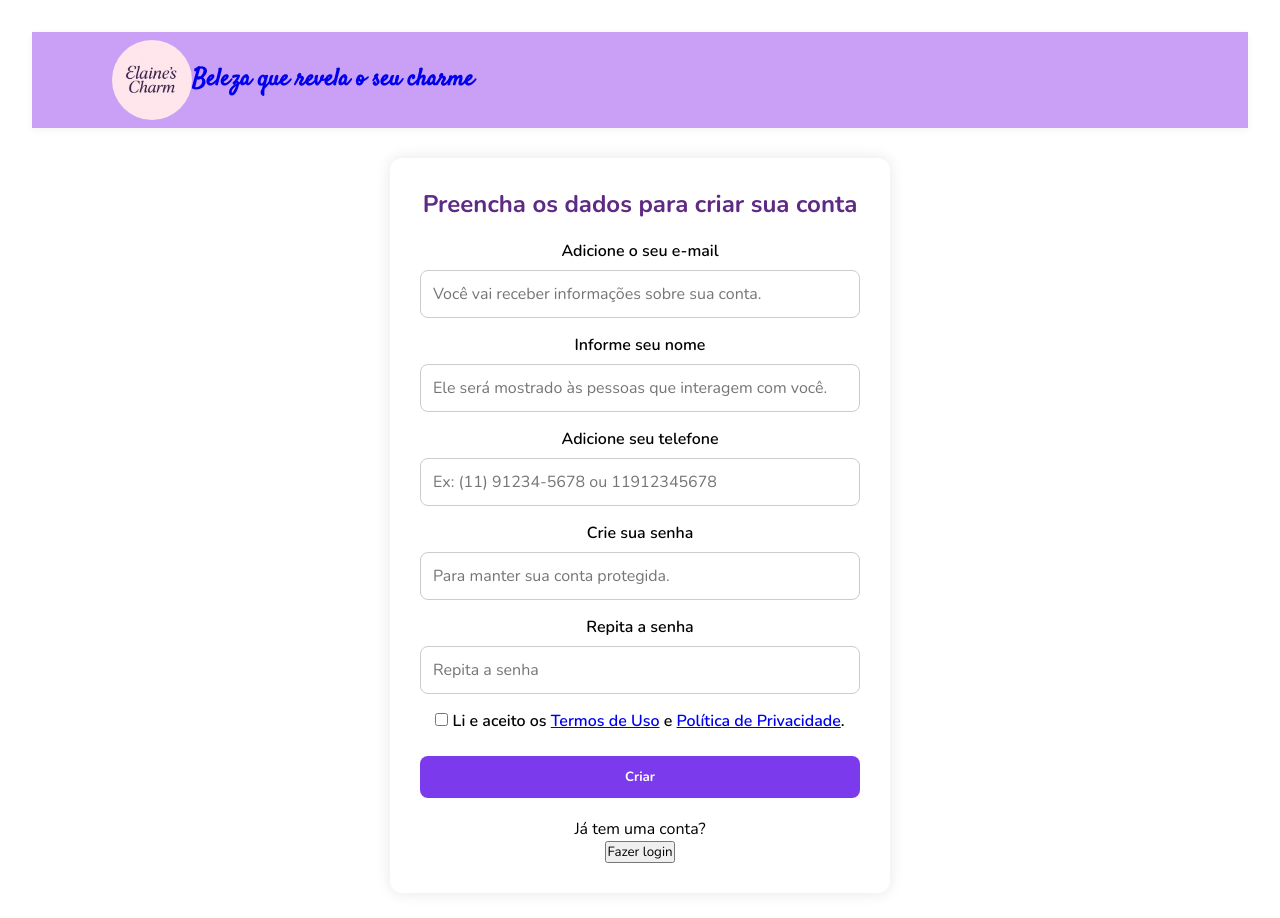
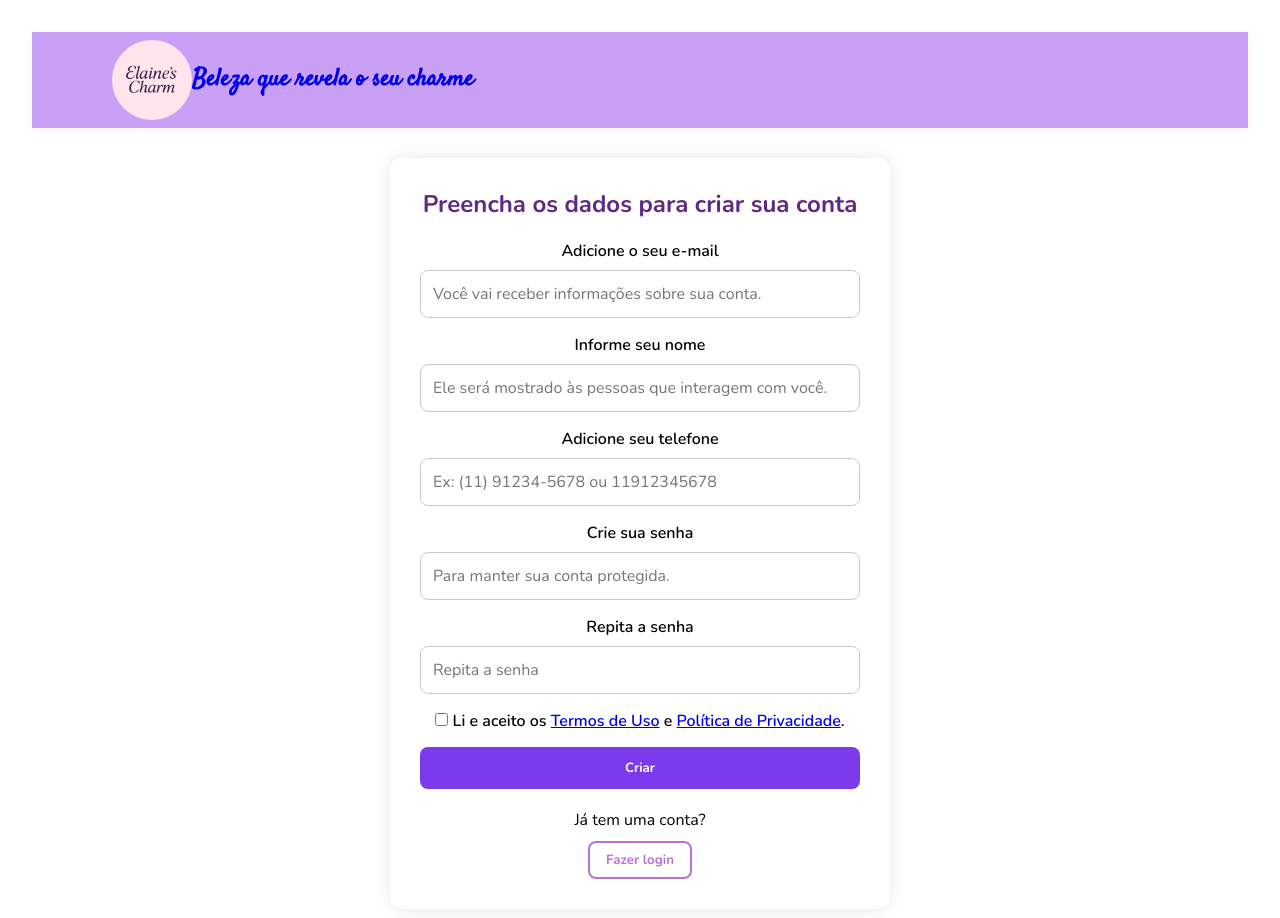
Before and after one commit to Elaine-Tavares/ecommerce-react-php, a React (Vite) app: page /criarConta in a window 1280 px wide. Shown: the top 918 px of the page. Built offline with nearby package versions, Linux system fonts and the light colour scheme.

Commit message:
estilização

```diff
--- a/src/pages/CriarConta.jsx
+++ b/src/pages/CriarConta.jsx
@@ -141,7 +141,7 @@ export default function CriarConta() {
          />
         </div>
 
-        <div className={styles.div_form}>
+        <div className={styles.div_form_check}>
           <label>
             <input
               type="checkbox"
--- a/src/pages/CriarConta.module.css
+++ b/src/pages/CriarConta.module.css
@@ -90,6 +90,14 @@
   font-weight: 600;
 }
 
+.div_form_check{
+  margin-bottom: 8px;
+  font-weight: 600;
+  margin: 0 auto;
+  text-align: center;
+  margin-bottom: 15px;
+}
+
 .div_form input[type="email"],
 .div_form input[type="text"],
 .div_form input[type="tel"],
@@ -114,6 +122,24 @@
 .div_form input[type="submit"]:hover {
   background-color: #5b21b6;
 }
+
+.botaoLogarSecundario {
+  background: transparent;
+  border: 2px solid #b872d8;
+  color: #b872d8;
+  padding: 8px 16px;
+  border-radius: 8px;
+  font-weight: bold;
+  cursor: pointer;
+  margin-top: 10px;
+  transition: all 0.3s ease;
+}
+
+.botaoLogarSecundario:hover {
+  background: #b872d8;
+  color: white;
+}
+
 
 /* Responsivo */
 @media (max-width: 768px) {
@@ -162,4 +188,5 @@
   .form_criar_conta h2 {
     font-size: 18px;
   }
+
 }
--- a/src/pages/Entrar.module.css
+++ b/src/pages/Entrar.module.css
@@ -94,42 +94,6 @@
   color: white;
 }
 
-.botaoLogar {
-  background-color: #b872d8; /* lilás médio */
-  color: white;
-  border: none;
-  padding: 10px 20px;
-  margin: 10px auto;
-  display: block;
-  font-size: 16px;
-  border-radius: 8px;
-  cursor: pointer;
-  font-weight: bold;
-  transition: background-color 0.3s ease, transform 0.2s ease;
-}
-
-.botaoLogar:hover {
-  background-color: #9b5ab8; /* lilás escuro */
-  transform: scale(1.05);
-}
-
-.botaoLogarSecundario {
-  background: transparent;
-  border: 2px solid #b872d8;
-  color: #b872d8;
-  padding: 8px 16px;
-  border-radius: 8px;
-  font-weight: bold;
-  cursor: pointer;
-  margin-top: 10px;
-  transition: all 0.3s ease;
-}
-
-.botaoLogarSecundario:hover {
-  background: #b872d8;
-  color: white;
-}
-
 .mensagemErr {
   text-align: center;
   color: black;
--- a/src/pages/Home.jsx
+++ b/src/pages/Home.jsx
@@ -30,7 +30,7 @@ export default function Home() {
         setAtivado(true) // ← agora o estado foi alterado
 
         // Limpa a mensagem depois de 5 segundos (opcional)
-        setTimeout(() => setMensagem(''), 5000)
+        // setTimeout(() => setMensagem(''), 5000)
       }
     }, [location])
 
--- a/src/pages/Home.module.css
+++ b/src/pages/Home.module.css
@@ -233,9 +233,40 @@
   background-color: #c2185b;
 }
 
+.mensagemAtivacao{
+  text-align: center;
+  color: black;
+  background: #d4edda;
+  border: 1px solid #c3e6cb;
+  padding: 10px;
+  margin-bottom: 15px;
+  border-radius: 5px;
+  font-weight: bold;
+  animation: fadeIn 0.6s ease forwards;
+}
+
+.botaoLogar {
+  background-color: #b872d8; /* lilás médio */
+  color: white;
+  border: none;
+  padding: 10px 20px;
+  margin: 10px auto;
+  display: block;
+  font-size: 16px;
+  border-radius: 8px;
+  cursor: pointer;
+  font-weight: bold;
+  transition: background-color 0.3s ease, transform 0.2s ease;
+}
+
+.botaoLogar:hover {
+  background-color: #9b5ab8; /* lilás escuro */
+  transform: scale(1.05);
+}
+
 
 /* MEDIA QUERY */
-@media (max-width: 768px) {
+@media (max-width: 868px) {
   .heroText h1 {
     font-size: 2rem;
   }
@@ -262,7 +293,9 @@
   .btnHero,
   .btnPrimary,
   .btnSecondary {
-    width: 100%;
-    max-width: 300px;
+    width: 200px;
+    display: flex;
+    justify-content: center;
+    margin: 0 auto;
   }
 }
```
